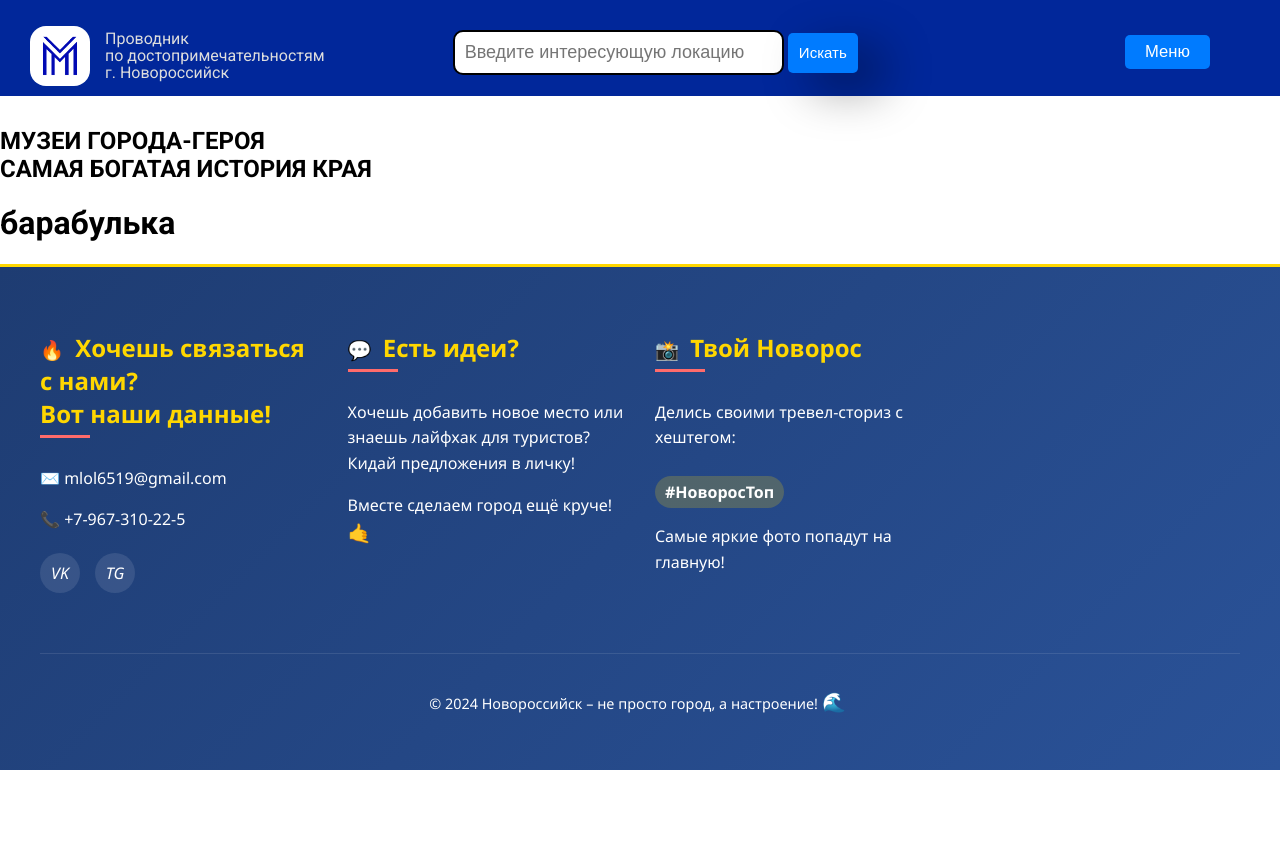
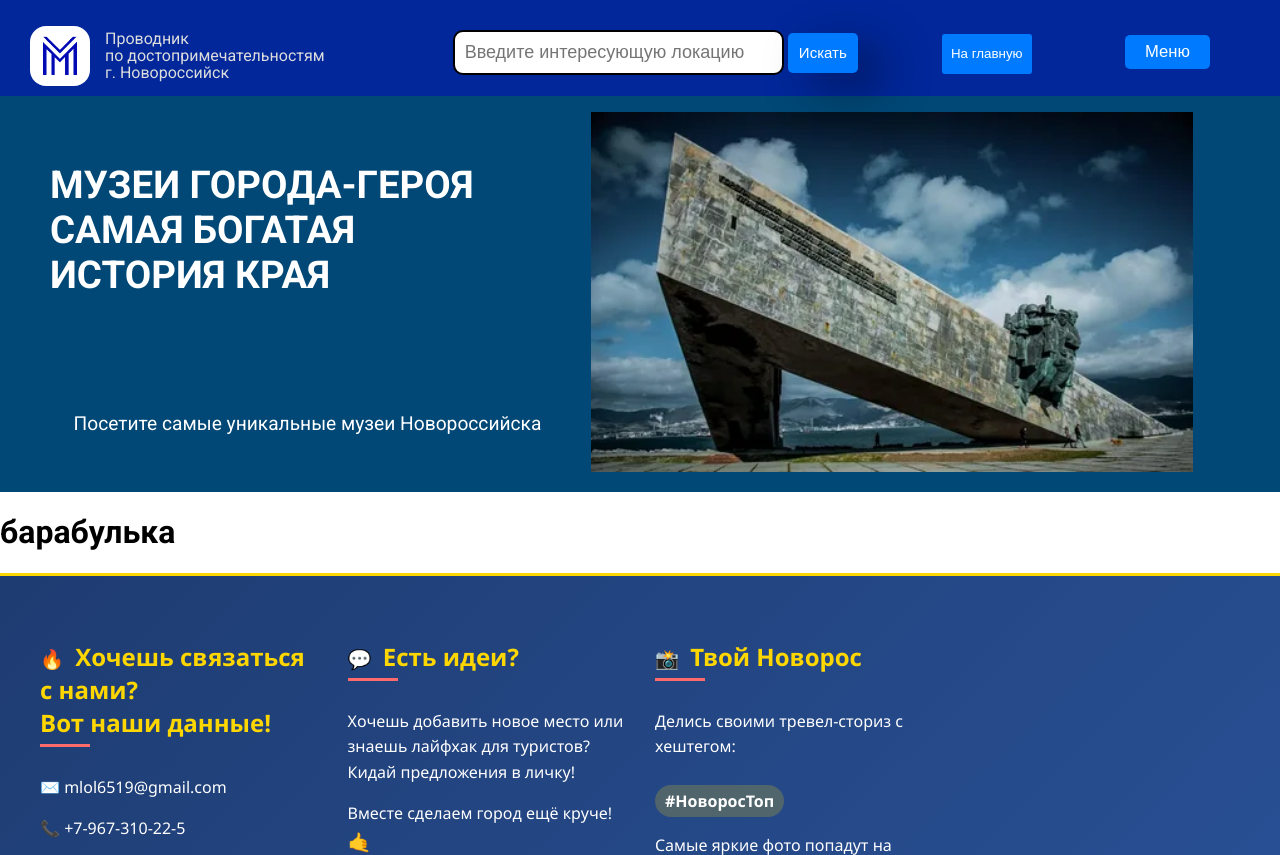
Before and after one commit to MarkZhurbenko/project_site, a Django app: page /home/museum/ in a window 1280 px wide. Shown: the top 855 px of the page. Before the commit the page ends 770 px from the top, so only its background shows below. Run offline with Django 5.2, Linux system fonts and the light colour scheme.

Commit message:
промежуточная фиксация

```diff
--- a/website/APP/static/css/big-museum.css
+++ b/website/APP/static/css/big-museum.css
@@ -1,8 +1,43 @@
 @media screen and (max-width:2100px) and (min-width: 751px){
 
+
+.button-museum-home{
+    margin-left: 80px;
+    background-color: #007BFF;
+    border: none;
+    width: 90px;
+    height: 40px;
+    border-radius: 3px;
+}
+
+
 .start-header1{
-    margin-top: 70px;
+    background-color: #014877;
+    position: relative;
+    padding-top: 55px;
+    padding-bottom: 20px;
+    display: flex;
+}
+
+.start-img-museum{
+    margin-left: 50px;
+    width: 47vw;
 
 }
 
+.head-text-museum{
+    font-size: 3vw;
+    margin-left: 50px;
+    margin-top: 50px;
+    color: white;
+    z-index: 1;
 }
+.head-mini{
+    margin-top: 300px;
+    margin-left: -400px;
+    font-size: 1.5vw;
+    color: white;
+}
+
+
+}
--- a/website/APP/static/css/small_home.css
+++ b/website/APP/static/css/small_home.css
@@ -103,9 +103,8 @@
 
 
     .search-string{
-        padding-top: 17px;
-        padding-left: 50px;
-
+        padding-top: 27px;
+        margin-left: -20px;
 
     }
 
@@ -115,9 +114,7 @@
         width: 100px;
         border: 2px solid;
         border-radius: 10px;
-        margin-left: -70px;
-
-
+        margin-left: -90px;
 
     }
 
--- a/website/APP/templates/base.html
+++ b/website/APP/templates/base.html
@@ -26,6 +26,7 @@
             <div class="search-string">
                 <input type="text" id="searchInput" placeholder="Введите интересующую локацию". size="50">
                 <button class="search" onclick="searchAndScroll()">Искать</button>
+                {%block footer%}{%endblock%}
             </div>
 
     <div class="knopka">
--- a/website/APP/templates/museum.html
+++ b/website/APP/templates/museum.html
@@ -6,9 +6,18 @@
 <link rel="stylesheet" href= "{% static 'css/small-museum.css' %}">
 {%endblock%}
 
+{%block footer%}
+<button class="button-museum-home">
+    <a href="{% url 'home' %}" class="link-museum-home">На главную</a>
+</button>
+
+{%endblock%}
+
 {%block content%}
 <div class="start-header1">
-    <h2>МУЗЕИ ГОРОДА-ГЕРОЯ<br>САМАЯ БОГАТАЯ ИСТОРИЯ КРАЯ</h2>
+    <h2 class="head-text-museum">МУЗЕИ ГОРОДА-ГЕРОЯ<br>САМАЯ БОГАТАЯ<br> ИСТОРИЯ КРАЯ</h2><br><br><br>
+    <p class="head-mini">Посетите самые уникальные музеи Новороссийска</p>
+    <img src="{% static 'images/start-museum.webp'%}" class="start-img-museum">
 </div>
 <h1>барабулька</h1>
 {%endblock%}
--- a/website/APP/views.py
+++ b/website/APP/views.py
@@ -1,4 +1,4 @@
-from django.shortcuts import render
+from django.shortcuts import render,redirect
 from django.http import HttpResponse
 
 def home(request):
@@ -16,3 +16,6 @@ def monuments(requests):
 
 def interesting_location(requests):
     return render(requests, 'interesting_location.html')
+
+def some_view(request):
+    return redirect('home')  # перенаправление на главную
--- a/website/website/urls.py
+++ b/website/website/urls.py
@@ -15,12 +15,12 @@ Including another URLconf
     2. Add a URL to urlpatterns:  path('blog/', include('blog.urls'))
 """
 from django.contrib import admin
-from django.urls import path
+from django.urls import path,include
 from APP.views import *
 
 urlpatterns = [
     path('admin/', admin.site.urls),
-    path('home/', home), #http://127.0.0.1:8000/home/
+    path('home/', home, name='home'), #http://127.0.0.1:8000/home/
     path('test/', test), #http://127.0.0.1:8000/test/
     path('home/museum/', museum), #http://127.0.0.1:8000/home/museum/
     path('home/monuments/', monuments), #http://127.0.0.1:8000/home/monuments/
```
Also changed, not shown: website/APP/static/css/small-museum.css (+36 -0 lines), website/APP/static/images/start-museum.webp (added).
